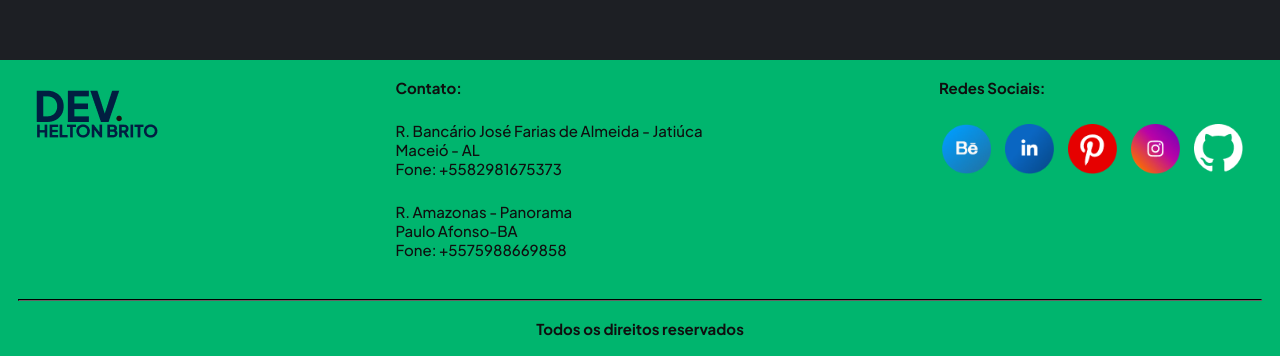
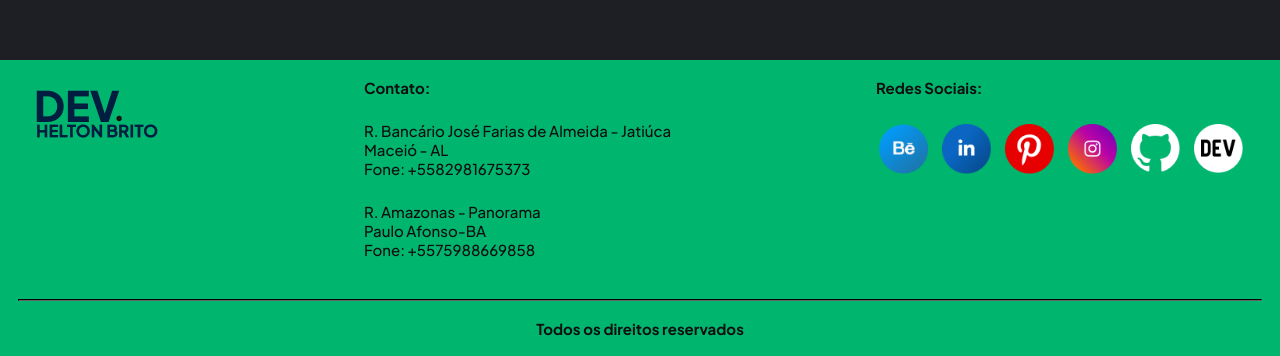
Before and after one commit to Helton-Carlos/my-portfolio, a plain HTML site: page index.html in a window 1280 px wide. Shown: the part 4291-4647 px from the top of the page. Drawn offline with nearby package versions, Linux system fonts and the light colour scheme.

Commit message:
feat: add dev.to in rede social

```diff
--- a/index.html
+++ b/index.html
@@ -457,6 +457,9 @@
               <a href="https://github.com/Helton-Carlos" target="_blank">
                 <img class="img-icon effects" src="assets/icons/github.png" alt="logo github" />
               </a>
+              <a href="https://dev.to/heltoncarlos" target="_blank">
+                <img class="img-icon effects" src="assets/icons/dev.png" alt="logo dev.to" />
+              </a>
             </div>
           </div>
          </div>
```
Also changed, not shown: assets/icons/dev.png (added).
